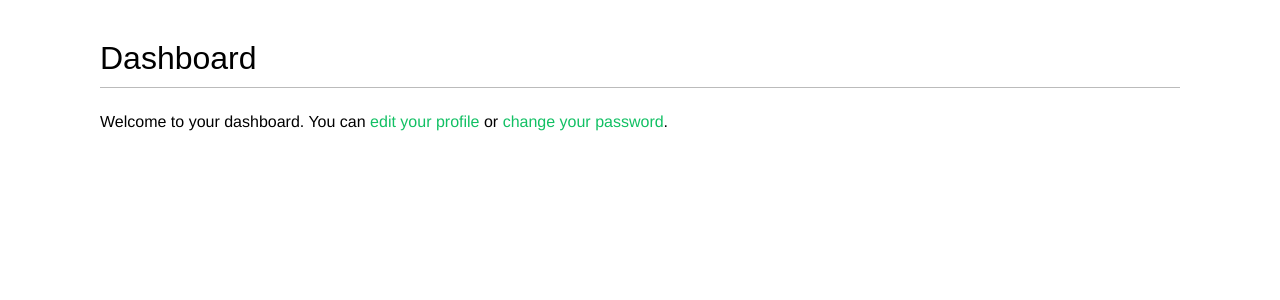
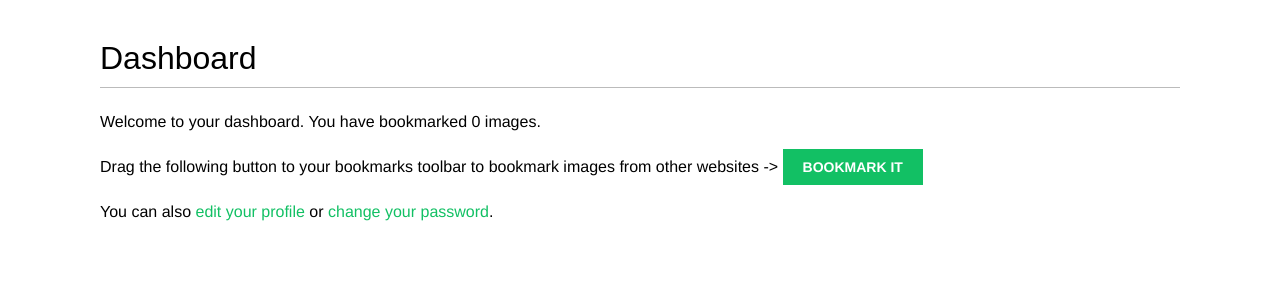
Before and after one commit to marcgardiner/bookmark, a Django app: page /account/ in a window 1280 px wide. Shown: the part 48-348 px from the top of the page. Run offline with Django 3.2, Linux system fonts and the light colour scheme; the visitor is signed in with stand-in values (Sample User, id 1); data that the repository does not hold is empty; parts of the project's set-up code (start-up, migrations or seed data) failed here and were passed over; some web fonts are replaced.

Commit message:
# modified  - bookmarklet placeholder

```diff
--- a/account/templates/account/dashboard.html
+++ b/account/templates/account/dashboard.html
@@ -3,10 +3,17 @@
 
 {% block content %}
     <h1>Dashboard</h1>
+    {% with total_images_created=request.user.images_created.count %}
     <p>
-        Welcome to your dashboard.
-        You can
-        <a href="{% url "edit" %}">edit your profile</a> or
+        Welcome to your dashboard. You have bookmarked {{ total_images_created }} image{{ total_images_created|pluralize }}.
+    </p>
+    {% endwith %}
+    <p>
+        Drag the following button to your bookmarks toolbar to bookmark images from other websites ->
+        <a href="javascript:{% include "bookmarklet_launcher.js" %}" class="button">Bookmark it</a>
+    </p>
+    <p>
+        You can also <a href="{% url "edit" %}">edit your profile</a> or
         <a href="{% url "password_change" %}">change your password</a>.
     </p>
 {% endblock %}
```
